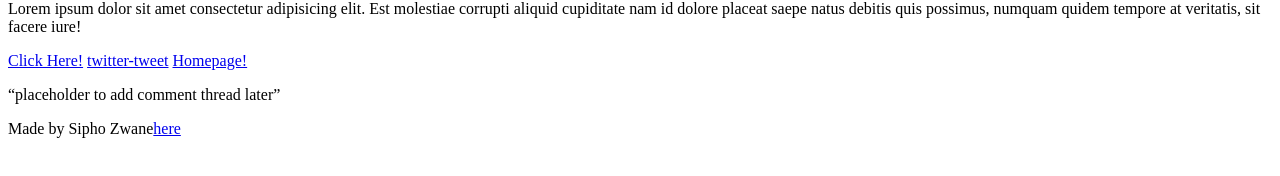
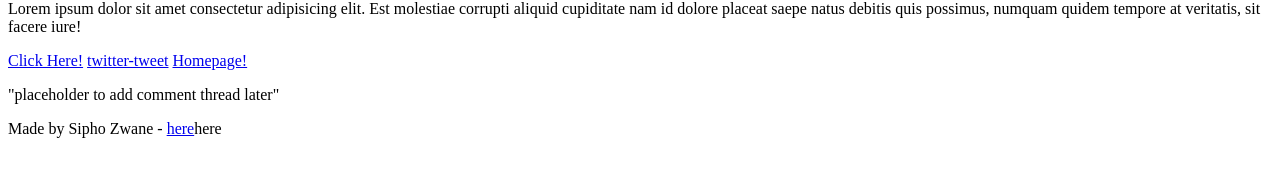
Before and after one commit to szwanne/My_First_Portfolio, a plain HTML site: page html_basic/tweets.html in a window 1280 px wide. Shown: the part 432-608 px from the top of the page. Drawn offline with Linux system fonts and the light colour scheme.

Commit message:
Updated the tweeter html file

```diff
--- a/html_basic/tweets.html
+++ b/html_basic/tweets.html
@@ -58,13 +58,13 @@
         <a href="/html_basic/index.html" target="_blank">Homepage!</a>
       </article>
       <aside>
-        <p>“placeholder to add comment thread later”</p>
+        <p>"placeholder to add comment thread later"</p>
       </aside>
     </main>
     <footer>
       <!-- prettier-ignore -->
       <p>
-        Made by Sipho Zwane<a href="#"target="_blank">here</a>
+        Made by Sipho Zwane - <a href="#" target="_blank">here</a>here</a>
       </p>
     </footer>
   </body>
```
